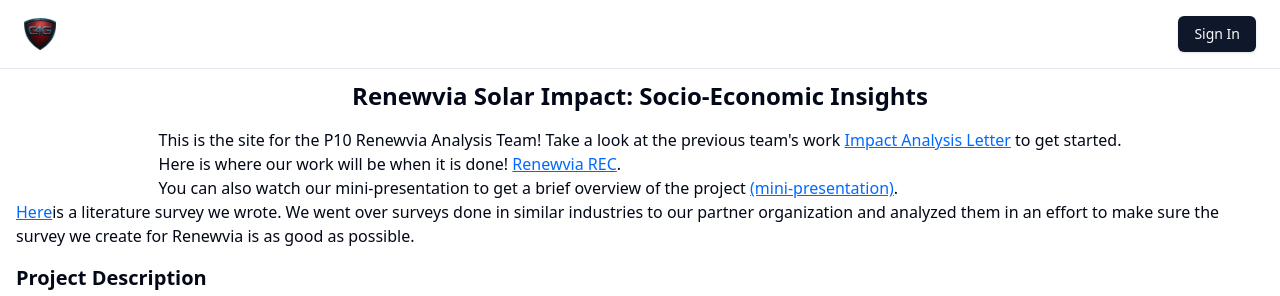
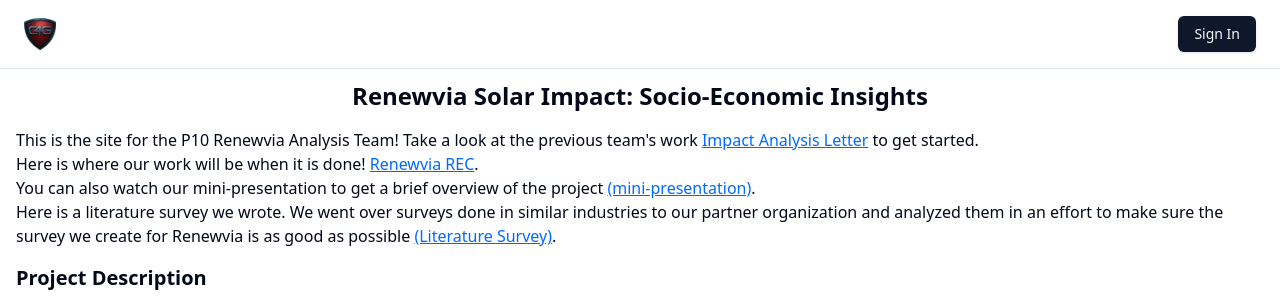
Before and after one commit to jeremy3298/CS-6150-P10-Website, a Next.js app: page / in a window 1280 px wide. Shown: the top 296 px of the page. Built offline with nearby package versions, Linux system fonts and the light colour scheme; no server answers.

Commit message:
Update page.tsx

```diff
--- a/src/app/page.tsx
+++ b/src/app/page.tsx
@@ -33,22 +33,20 @@ export default function Home() {
         >
           (mini-presentation)
         </a>
-        .
-      </p>
-
-      <p>
+        .<br />
+        Here is a literature survey we wrote. We went over surveys done in similar industries to our partner organization
+        and analyzed them in an effort to make sure the survey we create for Renewvia is as good as possible&nbsp;
         <a
           className="text-link"
           href="https://gtvault.sharepoint.com/:w:/s/2025-p10/Eehs_QsnFpBJv1TMXQcYGh0BSLkdpoOaQGQ21-2TuWISsg?e=F4m6Ix"
           target="_blank"
           rel="noopener noreferrer"
         >
-          Here
+          (Literature Survey)
         </a>
-        is a literature survey we wrote. We went over surveys done in similar industries to our partner organization
-        and analyzed them in an effort to make sure the survey we create for Renewvia is as good as possible.
+
+        .
       </p>
-
       <div className="mt-4 text-left">
         <h2 className="text-xl font-bold">Project Description</h2>
         <p>
```
